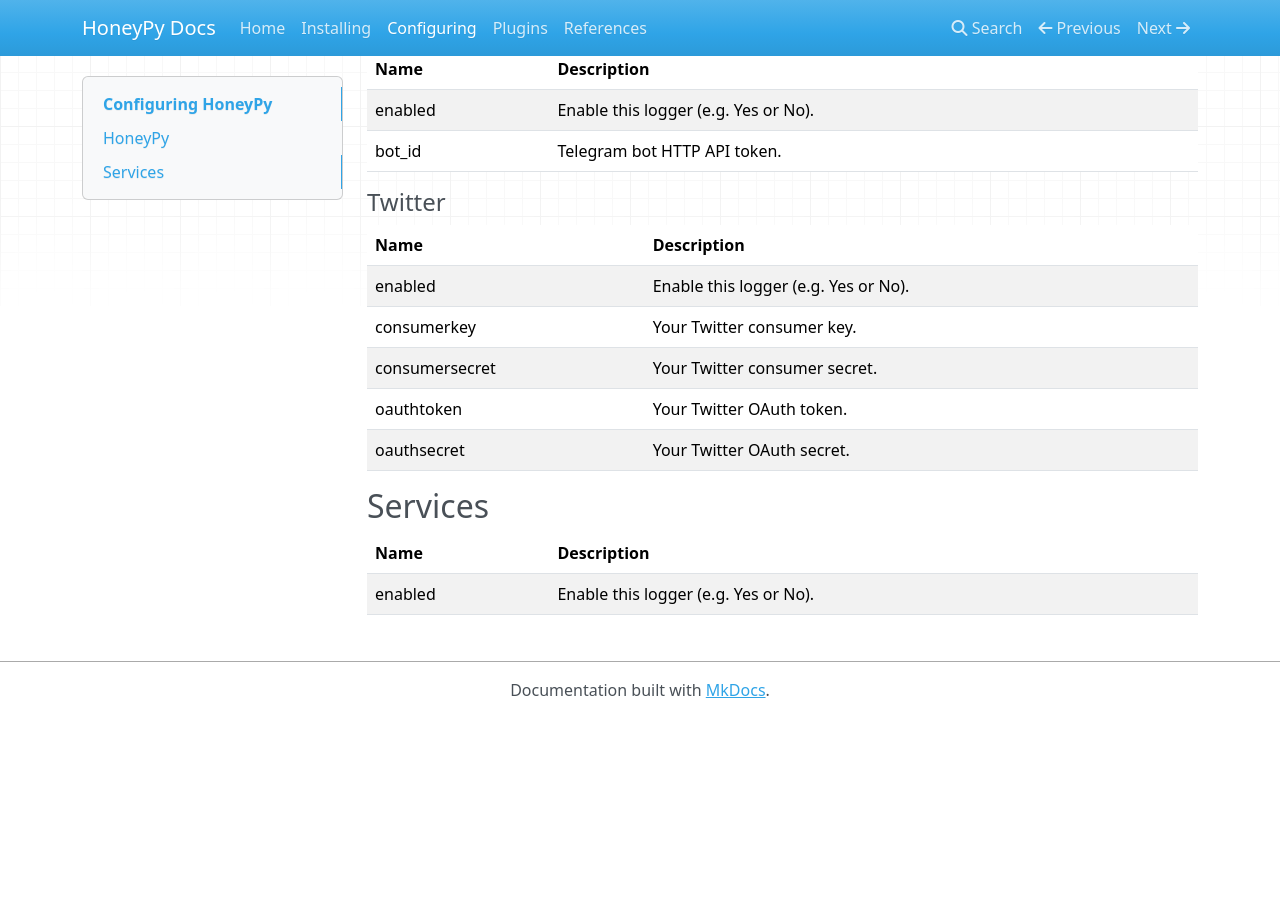
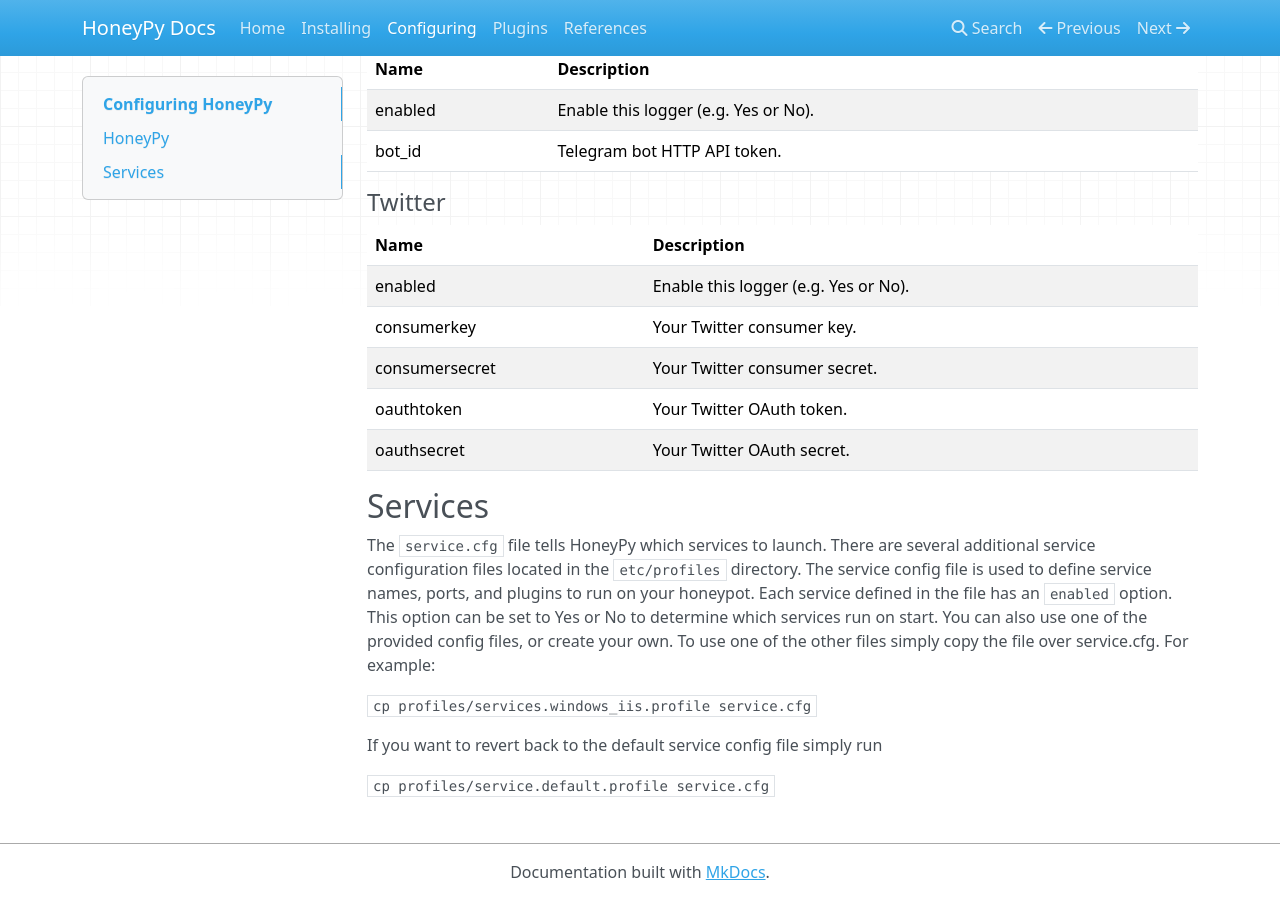
Before and after one commit to foospidy/HoneyPy, an MkDocs documentation site: the page built from docs/configuring.md, in a window 1280 px wide and 900 px high, scrolled down 1977 px. Built offline with MkDocs 1.6.1, drawn with Linux system fonts in a browser that asks for light colours; nearby versions of some CDN libraries; old or Windows-style settings are respelled for this version of MkDocs; before the commit the page ends 2695 px from its top, so only the background shows below that.

Commit message:
docs update

```diff
--- a/docs/configuring.md
+++ b/docs/configuring.md
@@ -85,6 +85,10 @@
 
 ## Services
 
-Name | Description
----------- | -------
-enabled | Enable this logger (e.g. Yes or No).
+The `service.cfg` file tells HoneyPy which services to launch. There are several additional service configuration files located in the `etc/profiles` directory. The service config file is used to define service names, ports, and plugins to run on your honeypot. Each service defined in the file has an `enabled` option. This option can be set to Yes or No to determine which services run on start. You can also use one of the provided config files, or create your own. To use one of the other files simply copy the file over service.cfg. For example:
+
+`cp profiles/services.windows_iis.profile service.cfg`
+
+If you want to revert back to the default service config file simply run
+
+`cp profiles/service.default.profile service.cfg`
```
